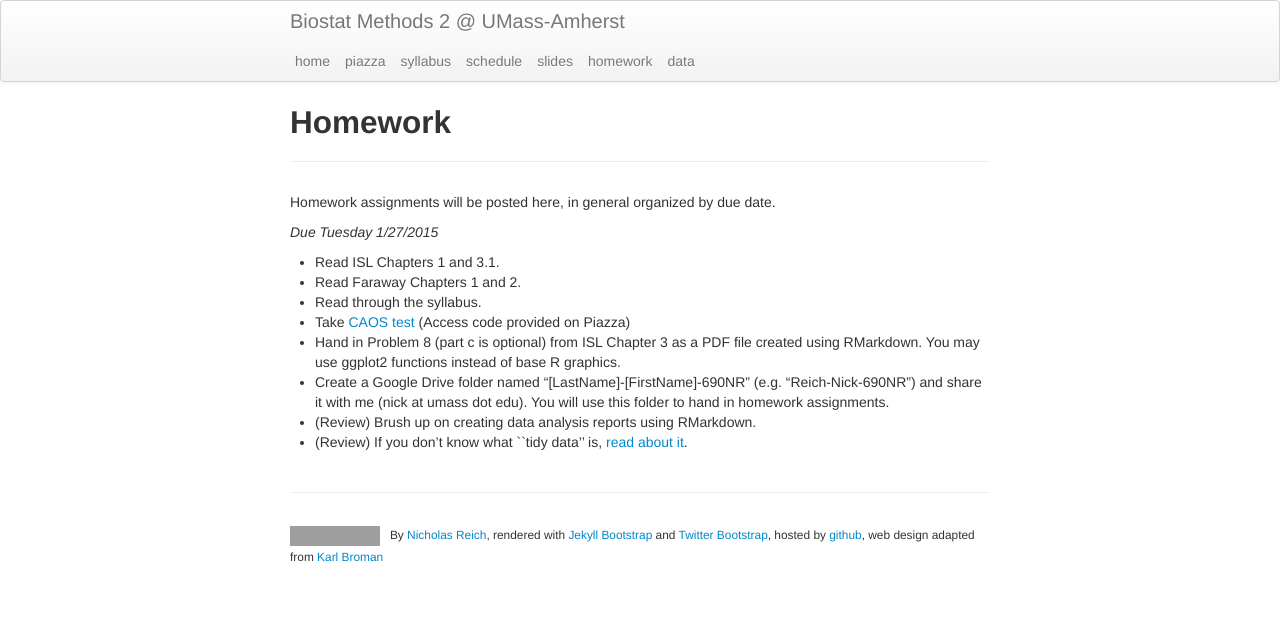
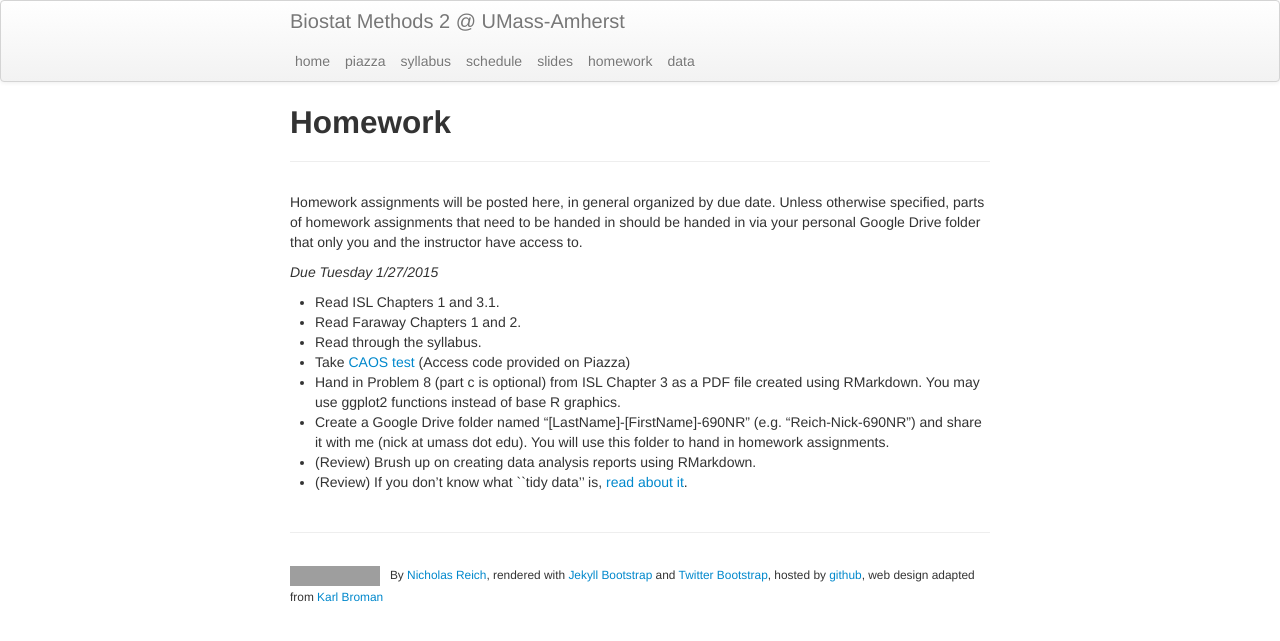
Before and after one commit to nickreich/stat-modeling-2015, a Jekyll site: the page built from pages/homework.md, in a window 1280 px wide. Shown: the top 641 px of the page. Built offline with Jekyll 4.4.1, drawn with Linux system fonts in a browser that asks for light colours; grey boxes are pictures that could not be loaded.

Commit message:
homework update.

```diff
--- a/pages/homework.md
+++ b/pages/homework.md
@@ -4,7 +4,7 @@ title: Homework
 tagline:
 ---
 
-Homework assignments will be posted here, in general organized by due date.
+Homework assignments will be posted here, in general organized by due date. Unless otherwise specified, parts of homework assignments that need to be handed in should be handed in via your personal Google Drive folder that only you and the instructor have access to.
 
 _Due Tuesday 1/27/2015_
 
```
